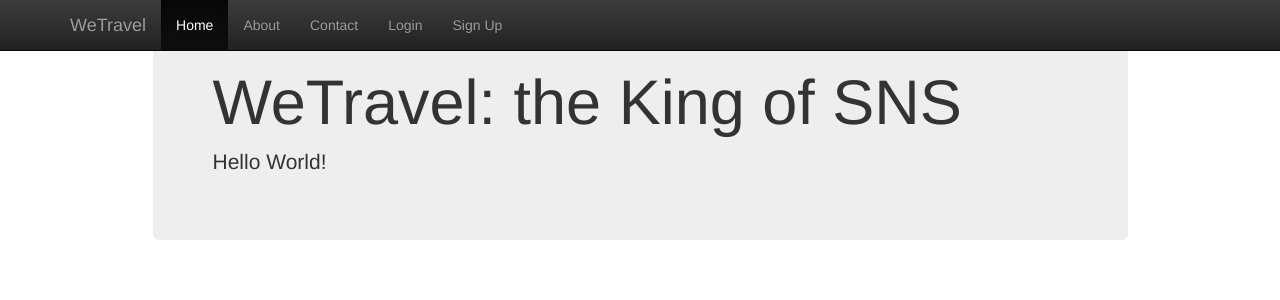
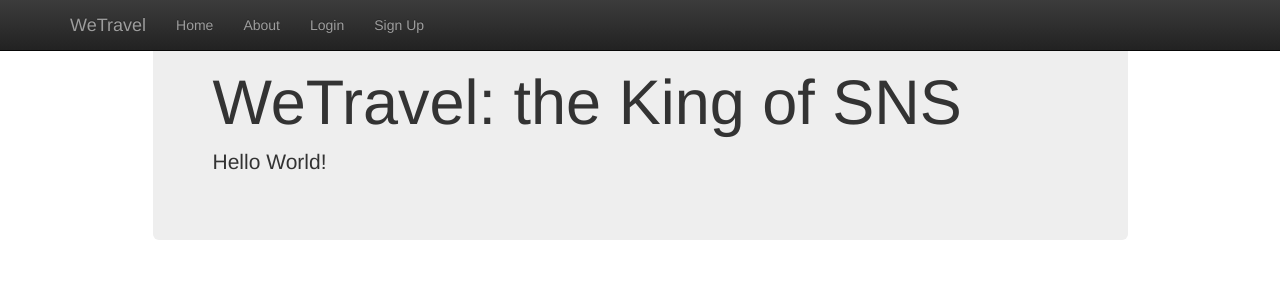
Before and after one commit to ShiyangChen/WeTravel-Website-Django, a Django app: page /wetravel/ in a window 1280 px wide. Shown: the top 300 px of the page. Run offline with Django 3.2, Linux system fonts and the light colour scheme; some libraries are stand-ins or nearby versions.

Commit message:
Modify templates

```diff
--- a/wetravel/admin.py
+++ b/wetravel/admin.py
@@ -1,5 +1,5 @@
 from django.contrib import admin
-from wetravel.models import UserProfile, Group
+from wetravel.models import *
 
 # Register your models here.
 
--- a/wetravel/templates/wetravel/base.html
+++ b/wetravel/templates/wetravel/base.html
@@ -30,13 +30,12 @@
             <span class="icon-bar"></span>
             <span class="icon-bar"></span>
           </button>
-                    <a class="navbar-brand" href="#">WeTravel</a>
+          <a class="navbar-brand" href="/wetravel">WeTravel</a>
         </div>
         <div id="navbar" class="collapse navbar-collapse">
           <ul class="nav navbar-nav">
-                        <li class="active"><a href="#">Home</a></li>
-                        <li><a href="#about">About</a></li>
-                        <li><a href="#contact">Contact</a></li>
+            <li><a href="/wetravel">Home</a></li>
+            <li><a href="/about">About</a></li>
             {% if user.is_authenticated %}
               <li><a href="/wetravel/logout">Logout</a></li>
             {% else %}
@@ -57,6 +56,5 @@
     <script src="https://ajax.googleapis.com/ajax/libs/jquery/1.11.2/jquery.min.js"></script>
     <!-- Include all compiled plugins (below), or include individual files as needed -->
     <script src="{% static 'js/bootstrap.min.js' %}"></script>
-
   </body>
 </html>
--- a/wetravel/templates/wetravel/login.html
+++ b/wetravel/templates/wetravel/login.html
@@ -9,7 +9,6 @@
   <br />
   Password: <input type="password" name="password" value="" size="50" />
   <br />
-
   <input type="submit" name="submit" value="Login" />
 </form>
 {% endblock %}
```
Also changed, not shown: wetravel/templates/wetravel/signup.html (+1 -6 lines), wetravel/templates/wetravel/index.html (indentation only). Lines whose indentation alone changed are shown as unchanged.
